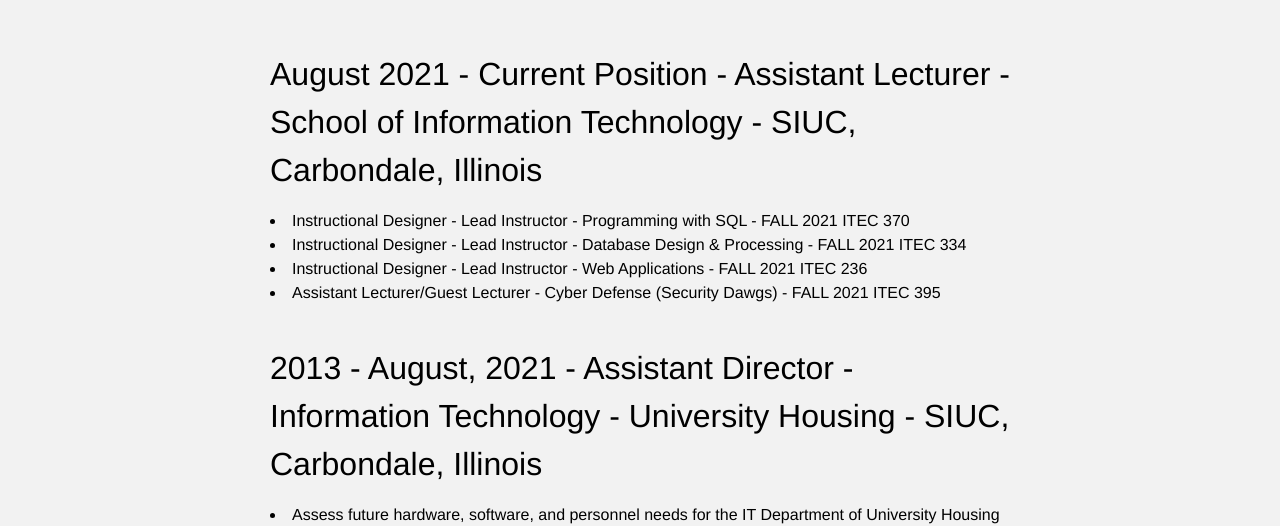
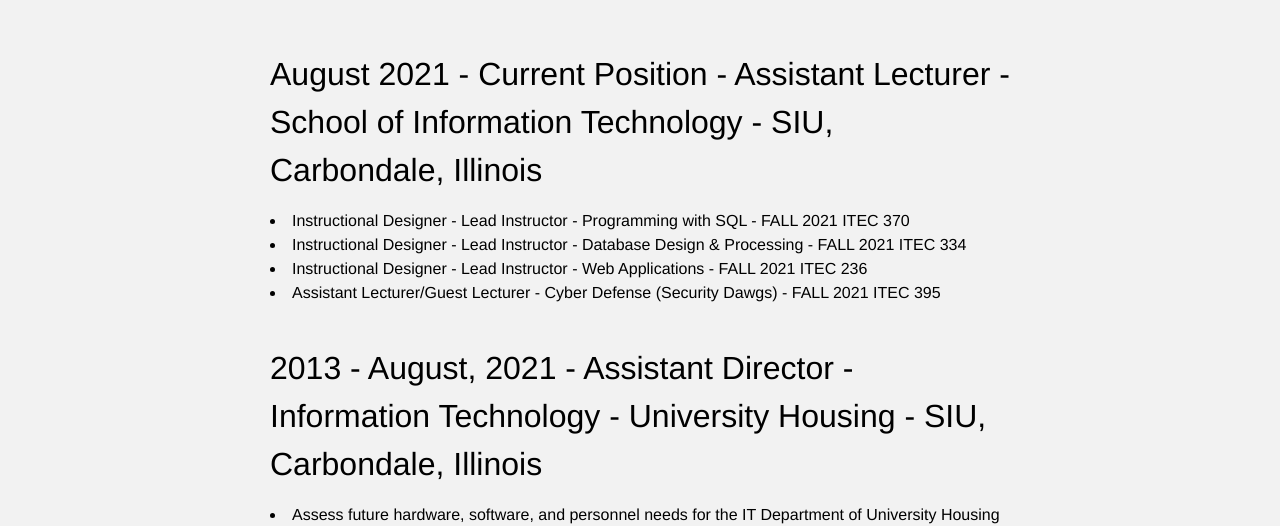
Before and after one commit to jmillersiu/jmillersiu.github.io, a Jekyll site: the page built from _posts/2021-09-21-work_experience.markdown, in a window 1280 px wide. Shown: the part 189-715 px from the top of the page. Built offline with Jekyll 4.4.1, drawn with Linux system fonts in a browser that asks for light colours.

Commit message:
Update 2021-09-21-work_experience.markdown

```diff
--- a/_posts/2021-09-21-work_experience.markdown
+++ b/_posts/2021-09-21-work_experience.markdown
@@ -6,7 +6,7 @@
 ---
 <br>
 
-August 2021 - Current Position - Assistant Lecturer - School of Information Technology - SIUC, Carbondale, Illinois
+August 2021 - Current Position - Assistant Lecturer - School of Information Technology - SIU, Carbondale, Illinois
 ---
 <li>Instructional Designer - Lead Instructor - Programming with SQL - FALL 2021 ITEC 370</li>
 <li>Instructional Designer - Lead Instructor - Database Design & Processing - FALL 2021 ITEC 334</li>
@@ -14,7 +14,7 @@
 <li>Assistant Lecturer/Guest Lecturer - Cyber Defense (Security Dawgs) - FALL 2021 ITEC 395</li>
 <br>
 
-2013 - August, 2021 - Assistant Director - Information Technology - University Housing - SIUC, Carbondale, Illinois
+2013 - August, 2021 - Assistant Director - Information Technology - University Housing - SIU, Carbondale, Illinois
 ---
 <li>Assess future hardware, software, and personnel needs for the IT Department of University Housing</li>
 <li> Communicate with the Director of Housing, Associate Director of Operations, and leadership teams of University Housing to develop and implement IT procedures and initiatives</li>
```
